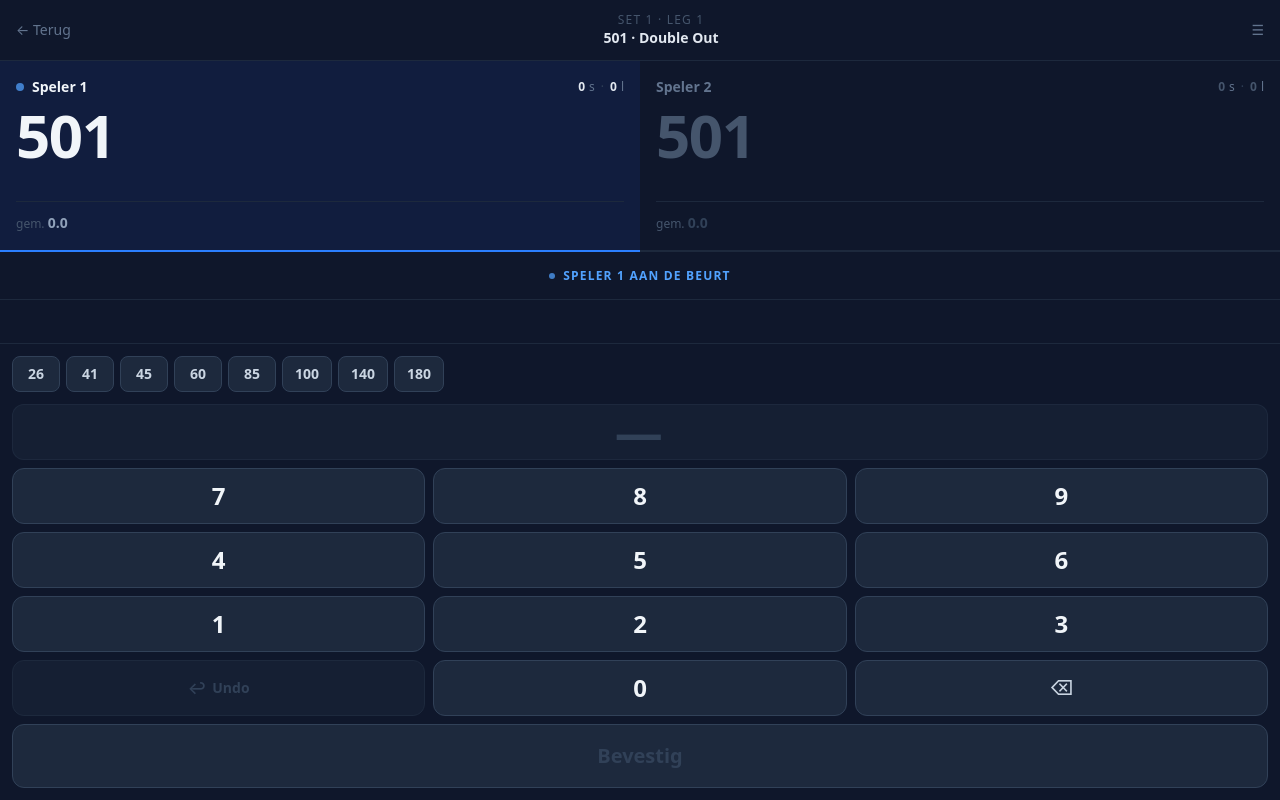
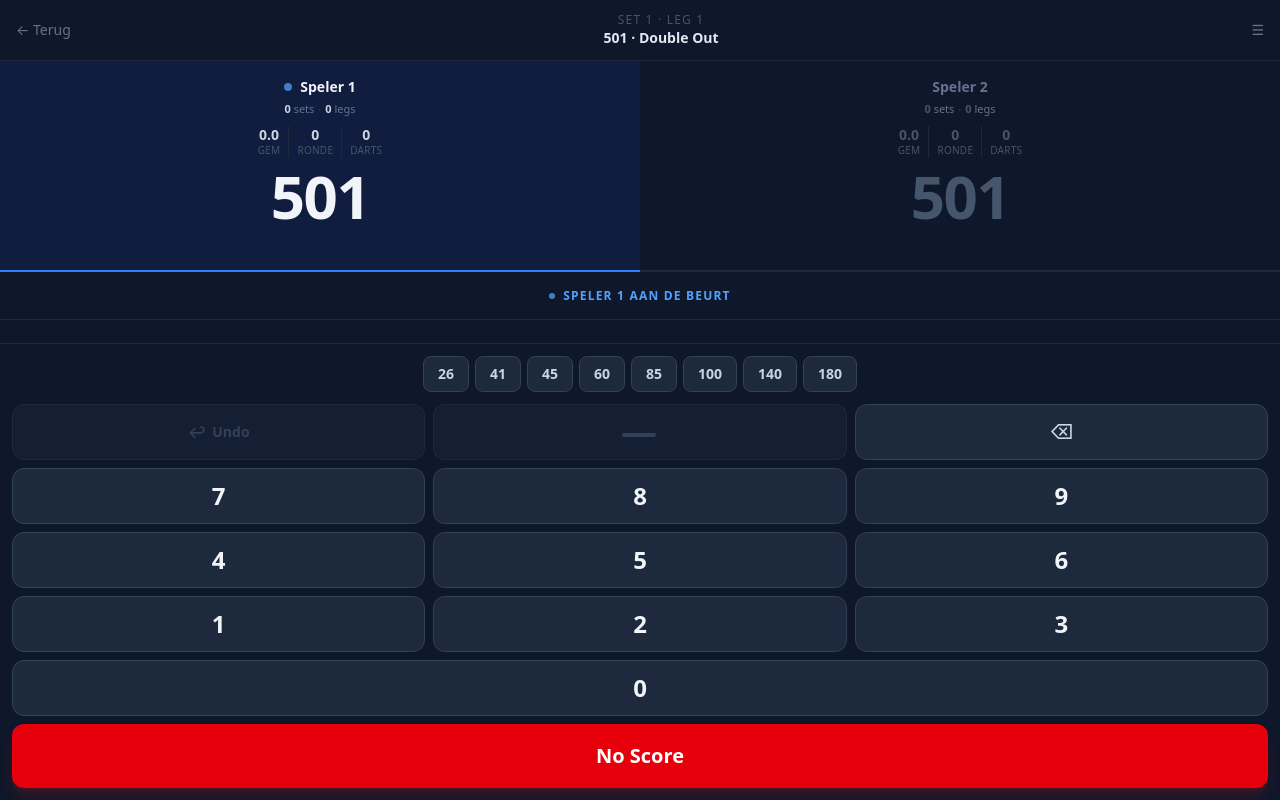
Before and after one commit to duukizaakbreedland/darts-app, a React (Vite) app: page /darts-app/game in a window 1280 px wide. Built offline with nearby package versions, Linux system fonts and the light colour scheme.

Commit message:
UI: gecentreerde namen/scores, ronde+darts stats, gecentreerd keypad, No Score knop

```diff
--- a/src/components/Keypad.tsx
+++ b/src/components/Keypad.tsx
@@ -2,6 +2,7 @@ type KeypadProps = {
   value: string
   onChange: (value: string) => void
   onConfirm: () => void
+  onNoScore: () => void
   onUndo: () => void
   onQuickScore: (score: number) => void
   canUndo: boolean
@@ -10,7 +11,7 @@ type KeypadProps = {
 
 const QUICK_SCORES = [26, 41, 45, 60, 85, 100, 140, 180]
 
-export function Keypad({ value, onChange, onConfirm, onUndo, onQuickScore, canUndo, isBust }: KeypadProps) {
+export function Keypad({ value, onChange, onConfirm, onNoScore, onUndo, onQuickScore, canUndo, isBust }: KeypadProps) {
   const handleDigit = (digit: string) => {
     if (value.length >= 3) return
     onChange(value + digit)
@@ -21,56 +22,27 @@ export function Keypad({ value, onChange, onConfirm, onUndo, onQuickScore, canUn
   }
 
   const score = parseInt(value || '0')
-  const isValid = value.length > 0 && score <= 180 && score >= 0
+  const hasValue = value.length > 0
+  const isValid = hasValue && score <= 180
 
   const keys = ['7', '8', '9', '4', '5', '6', '1', '2', '3']
 
   return (
     <div className="flex flex-col gap-2 p-3 bg-slate-900 border-t border-slate-800">
-      {/* Snelknoppen */}
-      <div className="flex gap-1.5 overflow-x-auto pb-1 -mx-1 px-1">
+      {/* Snelknoppen — gecentreerd */}
+      <div className="flex flex-wrap gap-1.5 justify-center pb-1">
         {QUICK_SCORES.map(s => (
           <button
             key={s}
             onClick={() => onQuickScore(s)}
-            className="flex-shrink-0 h-9 min-w-[3rem] px-3 rounded-lg bg-slate-800 border border-slate-700 text-slate-300 text-sm font-bold active:bg-slate-700 transition-colors"
+            className="h-9 px-3.5 rounded-lg bg-slate-800 border border-slate-700 text-slate-300 text-sm font-bold active:bg-slate-700 transition-colors"
           >
             {s}
           </button>
         ))}
       </div>
 
-      {/* Score-invoer display */}
-      <div className={`flex items-center justify-center rounded-xl h-14 border transition-colors ${
-        isBust
-          ? 'bg-red-900/20 border-red-700/40'
-          : value
-          ? 'bg-slate-800 border-blue-700/40'
-          : 'bg-slate-800/50 border-slate-700/30'
-      }`}>
-        {isBust ? (
-          <span className="text-lg font-bold text-red-400 tracking-wide">BUST</span>
-        ) : (
-          <span className={`text-5xl font-bold tracking-wider ${value ? 'text-slate-100' : 'text-slate-700'}`}>
-            {value || '—'}
-          </span>
-        )}
-      </div>
-
-      {/* Cijfers */}
-      <div className="grid grid-cols-3 gap-2">
-        {keys.map((k) => (
-          <button
-            key={k}
-            onClick={() => handleDigit(k)}
-            className="h-14 rounded-xl bg-slate-800 hover:bg-slate-700 active:bg-slate-600 border border-slate-700 text-slate-100 text-2xl font-semibold transition-colors"
-          >
-            {k}
-          </button>
-        ))}
-      </div>
-
-      {/* Onderste rij: undo | 0 | backspace */}
+      {/* Undo | invoer | backspace */}
       <div className="grid grid-cols-3 gap-2">
         <button
           onClick={onUndo}
@@ -84,12 +56,23 @@ export function Keypad({ value, onChange, onConfirm, onUndo, onQuickScore, canUn
           <span className="text-base">↩</span>
           <span>Undo</span>
         </button>
-        <button
-          onClick={() => handleDigit('0')}
-          className="h-14 rounded-xl bg-slate-800 hover:bg-slate-700 active:bg-slate-600 border border-slate-700 text-slate-100 text-2xl font-semibold transition-colors"
-        >
-          0
-        </button>
+
+        <div className={`flex items-center justify-center rounded-xl border transition-colors ${
+          isBust
+            ? 'bg-red-900/20 border-red-700/40'
+            : value
+            ? 'bg-slate-800 border-blue-700/40'
+            : 'bg-slate-800/50 border-slate-700/30'
+        }`}>
+          {isBust ? (
+            <span className="text-base font-bold text-red-400 tracking-wide">BUST</span>
+          ) : (
+            <span className={`text-4xl font-bold tracking-wider ${value ? 'text-slate-100' : 'text-slate-700'}`}>
+              {value || '—'}
+            </span>
+          )}
+        </div>
+
         <button
           onClick={handleBackspace}
           className="h-14 rounded-xl bg-slate-800 hover:bg-slate-700 active:bg-slate-600 border border-slate-700 text-slate-300 text-xl transition-colors"
@@ -98,7 +81,29 @@ export function Keypad({ value, onChange, onConfirm, onUndo, onQuickScore, canUn
         </button>
       </div>
 
-      {/* Bevestig */}
+      {/* Cijfers 1-9 */}
+      <div className="grid grid-cols-3 gap-2">
+        {keys.map((k) => (
+          <button
+            key={k}
+            onClick={() => handleDigit(k)}
+            className="h-14 rounded-xl bg-slate-800 hover:bg-slate-700 active:bg-slate-600 border border-slate-700 text-slate-100 text-2xl font-semibold transition-colors"
+          >
+            {k}
+          </button>
+        ))}
+      </div>
+
+      {/* 0 */}
+      <button
+        onClick={() => handleDigit('0')}
+        className="h-14 w-full rounded-xl bg-slate-800 hover:bg-slate-700 active:bg-slate-600 border border-slate-700 text-slate-100 text-2xl font-semibold transition-colors"
+      >
+        0
+      </button>
+
+      {/* No Score (rood, geen invoer) / Bevestig (met invoer) */}
+      {hasValue ? (
         <button
           onClick={onConfirm}
           disabled={!isValid}
@@ -110,6 +115,14 @@ export function Keypad({ value, onChange, onConfirm, onUndo, onQuickScore, canUn
         >
           Bevestig
         </button>
+      ) : (
+        <button
+          onClick={onNoScore}
+          className="h-16 rounded-xl text-xl font-bold bg-red-600 hover:bg-red-500 active:bg-red-700 text-white shadow-lg shadow-red-900/40 transition-all"
+        >
+          No Score
+        </button>
+      )}
     </div>
   )
 }
--- a/src/components/PlayerScore.tsx
+++ b/src/components/PlayerScore.tsx
@@ -4,20 +4,33 @@ type PlayerScoreProps = {
   setsWon: number
   legsWon: number
   avg: number
+  rounds: number
+  darts: number
   isActive: boolean
   lastScore: number | null
+  lastBust: boolean
 }
 
-export function PlayerScore({ name, score, setsWon, legsWon, avg, isActive, lastScore }: PlayerScoreProps) {
+function MiniStat({ label, value, active }: { label: string; value: string; active: boolean }) {
   return (
-    <div className={`flex-1 flex flex-col p-4 border-b-2 transition-all ${
-      isActive
-        ? 'bg-blue-900/20 border-blue-500'
-        : 'bg-slate-900 border-slate-800'
+    <div className="flex flex-col items-center px-2">
+      <span className={`text-sm font-bold leading-tight ${active ? 'text-slate-300' : 'text-slate-600'}`}>
+        {value}
+      </span>
+      <span className="text-[10px] text-slate-600 uppercase tracking-wide">{label}</span>
+    </div>
+  )
+}
+
+export function PlayerScore({
+  name, score, setsWon, legsWon, avg, rounds, darts, isActive, lastScore, lastBust,
+}: PlayerScoreProps) {
+  return (
+    <div className={`flex-1 flex flex-col items-center text-center p-4 border-b-2 transition-all ${
+      isActive ? 'bg-blue-900/20 border-blue-500' : 'bg-slate-900 border-slate-800'
     }`}>
-      {/* Naam + leg/set */}
-      <div className="flex items-center justify-between mb-2">
-        <div className="flex items-center gap-2 min-w-0">
+      {/* Naam */}
+      <div className="flex items-center justify-center gap-2 mb-1 max-w-full">
         {isActive && (
           <span className="w-2 h-2 rounded-full bg-blue-400 animate-pulse flex-shrink-0" />
         )}
@@ -25,13 +38,19 @@ export function PlayerScore({ name, score, setsWon, legsWon, avg, isActive, last
           {name}
         </span>
       </div>
-        <div className="flex items-center gap-1 text-xs text-slate-500 flex-shrink-0">
-          <span className={`font-bold ${isActive ? 'text-slate-200' : 'text-slate-600'}`}>{setsWon}</span>
-          <span>s</span>
-          <span className="mx-0.5 text-slate-700">·</span>
-          <span className={`font-bold ${isActive ? 'text-slate-200' : 'text-slate-600'}`}>{legsWon}</span>
-          <span>l</span>
+
+      {/* Sets / legs */}
+      <div className="text-[11px] text-slate-500 mb-2">
+        <span className={`font-bold ${isActive ? 'text-slate-300' : 'text-slate-600'}`}>{setsWon}</span> sets
+        <span className="mx-1 text-slate-700">·</span>
+        <span className={`font-bold ${isActive ? 'text-slate-300' : 'text-slate-600'}`}>{legsWon}</span> legs
       </div>
+
+      {/* Mini-stats: gemiddelde · ronde · darts */}
+      <div className="flex items-stretch divide-x divide-slate-800 mb-2">
+        <MiniStat label="gem" value={avg.toFixed(1)} active={isActive} />
+        <MiniStat label="ronde" value={String(rounds)} active={isActive} />
+        <MiniStat label="darts" value={String(darts)} active={isActive} />
       </div>
 
       {/* Grote score */}
@@ -45,19 +64,14 @@ export function PlayerScore({ name, score, setsWon, legsWon, avg, isActive, last
       <div className="mt-2 h-5">
         {lastScore !== null && (
           <span className="text-xs text-slate-500">
-            laatste: <span className={`font-bold ${lastScore === 0 ? 'text-red-400' : 'text-slate-400'}`}>
-              {lastScore === 0 ? 'bust' : lastScore}
-            </span>
+            laatste:{' '}
+            {lastBust ? (
+              <span className="font-bold text-red-400">bust</span>
+            ) : (
+              <span className="font-bold text-slate-400">{lastScore}</span>
+            )}
           </span>
         )}
-      </div>
-
-      {/* Gemiddelde */}
-      <div className="mt-2 pt-2 border-t border-slate-800">
-        <span className="text-xs text-slate-600">gem. </span>
-        <span className={`text-sm font-bold ${isActive ? 'text-slate-400' : 'text-slate-700'}`}>
-          {avg.toFixed(1)}
-        </span>
       </div>
     </div>
   )
--- a/src/hooks/useX01Game.ts
+++ b/src/hooks/useX01Game.ts
@@ -167,17 +167,35 @@ export function playerAverage(visits: Visit[], player: number): number {
   return darts === 0 ? 0 : (points / darts) * 3
 }
 
-/** Punten van de laatste visit van een speler in de huidige leg (voor weergave). */
-export function lastVisitPoints(
+/** Aantal rondes en darts van een speler in de huidige leg. */
+export function legStats(
   visits: Visit[],
   player: number,
   leg: number,
   set: number
-): number | null {
+): { rounds: number; darts: number } {
+  let rounds = 0
+  let darts = 0
+  for (const v of visits) {
+    if (v.player === player && v.leg === leg && v.set === set) {
+      rounds += 1
+      darts += v.darts
+    }
+  }
+  return { rounds, darts }
+}
+
+/** De laatste visit van een speler in de huidige leg (voor weergave). */
+export function lastVisit(
+  visits: Visit[],
+  player: number,
+  leg: number,
+  set: number
+): Visit | null {
   for (let i = visits.length - 1; i >= 0; i--) {
     const v = visits[i]
     if (v.player === player && v.leg === leg && v.set === set) {
-      return v.bust ? 0 : v.points
+      return v
     }
   }
   return null
--- a/src/screens/GameScreen.tsx
+++ b/src/screens/GameScreen.tsx
@@ -5,7 +5,7 @@ import { Keypad } from '../components/Keypad'
 import { CheckoutModal } from '../components/CheckoutModal'
 import { HistoryModal } from '../components/HistoryModal'
 import { getCheckout, isCheckoutable } from '../lib/checkouts'
-import { useX01Game, playerAverage, lastVisitPoints } from '../hooks/useX01Game'
+import { useX01Game, playerAverage, legStats, lastVisit } from '../hooks/useX01Game'
 
 interface NavState {
   players: string[]
@@ -112,7 +112,10 @@ export function GameScreen() {
 
       {/* Speler-scores */}
       <div className="flex">
-        {players.map((name, i) => (
+        {players.map((name, i) => {
+          const stats = legStats(game.visits, i, game.currentLeg, game.currentSet)
+          const lv = lastVisit(game.visits, i, game.currentLeg, game.currentSet)
+          return (
             <PlayerScore
               key={i}
               name={name}
@@ -120,10 +123,14 @@ export function GameScreen() {
               setsWon={game.setsWon[i]}
               legsWon={game.legsWon[i]}
               avg={playerAverage(game.visits, i)}
+              rounds={stats.rounds}
+              darts={stats.darts}
               isActive={active === i}
-            lastScore={lastVisitPoints(game.visits, i, game.currentLeg, game.currentSet)}
+              lastScore={lv ? lv.points : null}
+              lastBust={lv ? lv.bust : false}
             />
-        ))}
+          )
+        })}
       </div>
 
       {/* Checkout-banner — prominent */}
@@ -150,6 +157,7 @@ export function GameScreen() {
           value={inputValue}
           onChange={setInputValue}
           onConfirm={handleKeypadConfirm}
+          onNoScore={() => handleSubmit(0)}
           onQuickScore={handleSubmit}
           onUndo={handleUndo}
           canUndo={game.canUndo}
```
Lines whose indentation alone changed are shown as unchanged.
